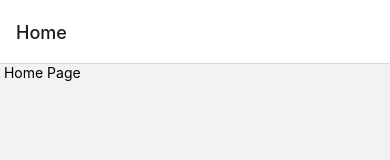
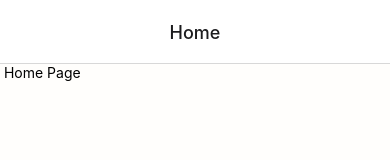
Before and after one commit to Migu3lito5/Sol-Treasure-App, a React Native app: screen / in a window 390 px wide. Shown: the top 160 px of the page. Built offline with nearby package versions, Linux system fonts and the light colour scheme.

Commit message:
Made Screen Background White on Default

```diff
--- a/Navigation.js
+++ b/Navigation.js
@@ -1,9 +1,11 @@
-import { NavigationContainer } from '@react-navigation/native';
+import { NavigationContainer, DefaultTheme } from '@react-navigation/native';
 import { createBottomTabNavigator} from '@react-navigation/bottom-tabs'
 import { Ionicons, FontAwesome5 } from '@expo/vector-icons';
 import Events from './screen/TabScreens/Events';
 import Home from './screen/TabScreens/Home';
 
+const navTheme = DefaultTheme;
+navTheme.colors.background = '#fffefc';
 // Creates the Bottom Tab Navigator
 const Tab = createBottomTabNavigator();
 
@@ -14,6 +16,7 @@ function TabGroup() {
     // Grabbed the icons from the vector-icons
     <Tab.Navigator
       screenOptions={({route, navigation}) => ({
+        headerTitleAlign: 'center',
         tabBarIcon: ({color, focused, size}) => {
           let iconName;
           if(route.name === "Home") {
@@ -31,8 +34,8 @@ function TabGroup() {
       })}
     >
       {/* These are the current tabs in the Tab Navigator */}
-      <Tab.Screen name="Home" component={Home}  />
-      <Tab.Screen name="Events" component={Events} />
+      <Tab.Screen name="Home" component={Home} />
+      <Tab.Screen name="Events" component={Events}/>
     </Tab.Navigator>
   )
 }
```
